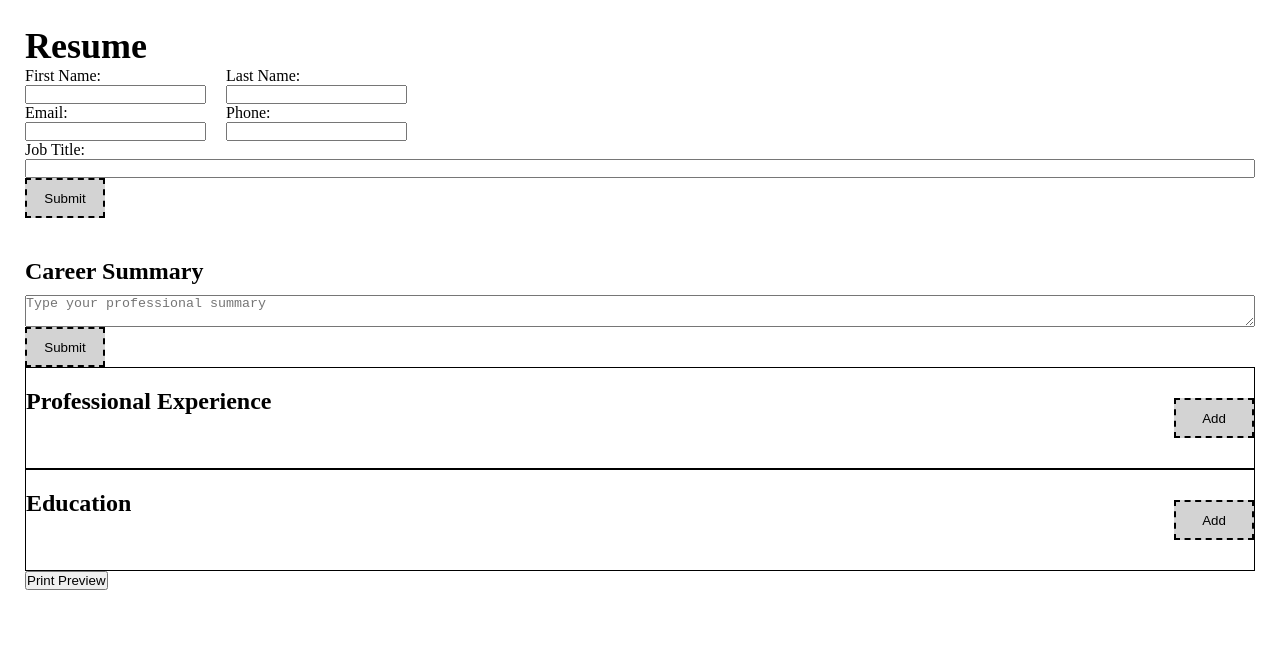
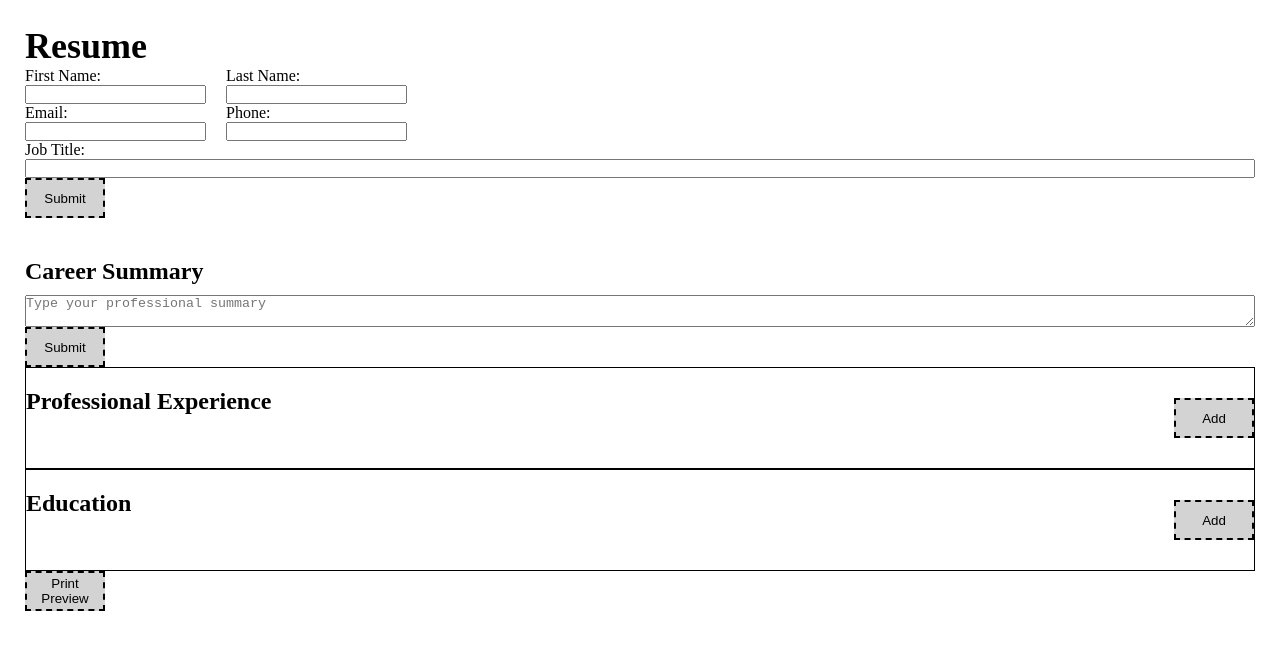
Before and after one commit to SaraToth/odin-resume-simple, a React (Vite) app: page / in a window 1280 px wide. Shown: the top 650 px of the page. Built offline with nearby package versions, Linux system fonts and the light colour scheme.

Commit message:
Feat: Update print preview btns to have btn class

```diff
--- a/src/App.jsx
+++ b/src/App.jsx
@@ -22,8 +22,8 @@ function App() {
         <Summary />
         <Experience />
         <Education />
-        {(!printPreview) && <button type='submit' onClick={printPreviewOn} className='print-btn'>Print Preview</button>}
-        {printPreview && <button type="submit" onClick={printPreviewOff} className='print-btn'>Close Print Preview</button>}
+        {(!printPreview) && <button type='submit' onClick={printPreviewOn} className='btn print-btn'>Print Preview</button>}
+        {printPreview && <button type="submit" onClick={printPreviewOff} className='btn print-btn'>Close Print Preview</button>}
     </div>
   )
 }
```
